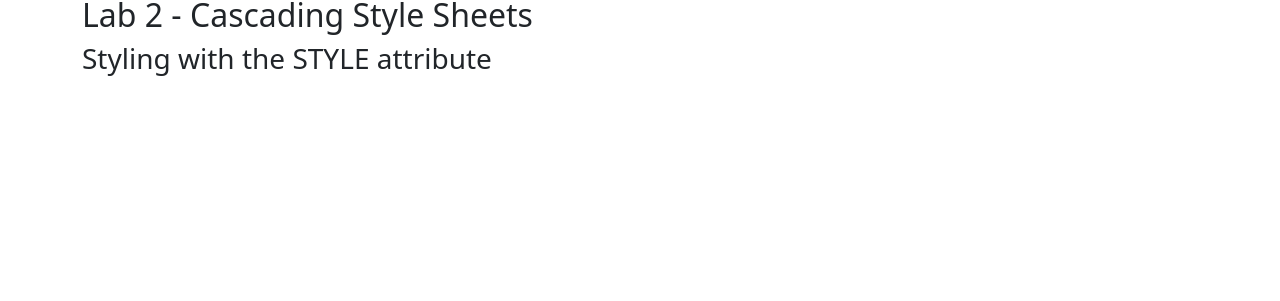
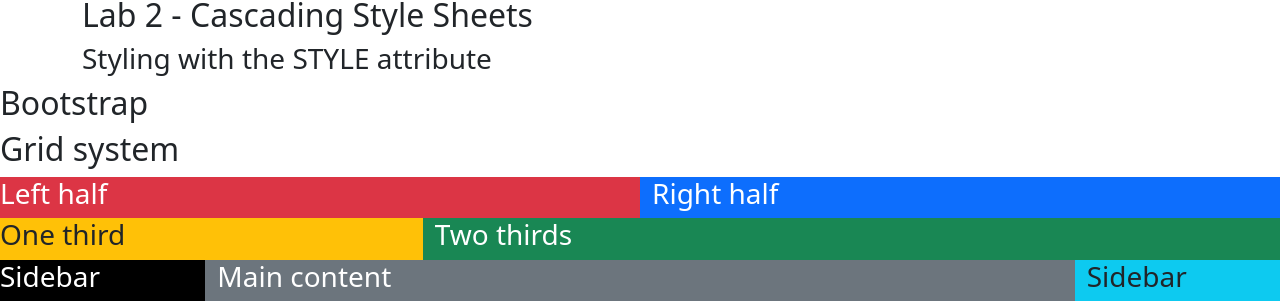
Before and after one commit to xilu56/kambaz-react-web-app-cs5610-sm25, a React app: page /#/Labs/Lab2 in a window 1280 px wide. Shown: the part 4298-4599 px from the top of the page. Before the commit the page ends 4382 px from the top, so only its background shows below. Built offline with nearby package versions, Linux system fonts and the light colour scheme; the HTML template or start-up script is replaced by a standard one.

Commit message:
Bootstrap - Grids - Grid showing various layout: left/right half; one/two thirds; side/main content

```diff
--- /dev/null
+++ b/src/Labs/Lab2/BootstrapGrids.tsx
@@ -0,0 +1,40 @@
+import { Row, Col } from "react-bootstrap";
+import 'bootstrap/dist/css/bootstrap.min.css';
+
+export default function BootstrapGrids() {
+    return (
+    <div id="wd-bs-grids">
+        <h2>Bootstrap</h2>
+        <div id="wd-bs-grid-system">
+            <h2>Grid system</h2>
+            <Row>
+                <Col className="bg-danger text-white">
+                    <h3>Left half</h3>
+                </Col>
+                <Col className="bg-primary text-white">
+                    <h3>Right half</h3>
+                </Col>
+            </Row>
+            <Row>
+                <Col xs={4} className="bg-warning">
+                    <h3>One third</h3>
+                </Col>
+                <Col xs={8} className="bg-success text-white">
+                    <h3>Two thirds</h3>
+                </Col>
+            </Row>
+            <Row>
+                <Col xs={2} className="bg-black text-white">
+                    <h3>Sidebar</h3>
+                </Col>
+                <Col xs={8} className="bg-secondary text-white">
+                    <h3>Main content</h3>
+                </Col>
+                <Col xs={2} className="bg-info">
+                    <h3>Sidebar</h3>
+                </Col>
+            </Row>
+        </div>
+    </div>
+    );
+}
--- a/src/Labs/Lab2/index.tsx
+++ b/src/Labs/Lab2/index.tsx
@@ -13,7 +13,7 @@
 import Flex from "./Flex";
 import ReactIconsSampler from "./ReactIcons";
 import Container from "./Container";
-
+import BootstrapGrids from "./BootstrapGrids";
 export default function Lab2() {
   return (
     <div id="wd-lab2">
@@ -35,6 +35,7 @@
         <h2>Lab 2 - Cascading Style Sheets</h2>
         <h3>Styling with the STYLE attribute</h3>
       </Container>
+      <BootstrapGrids />
     </div>
   );
 }
```
